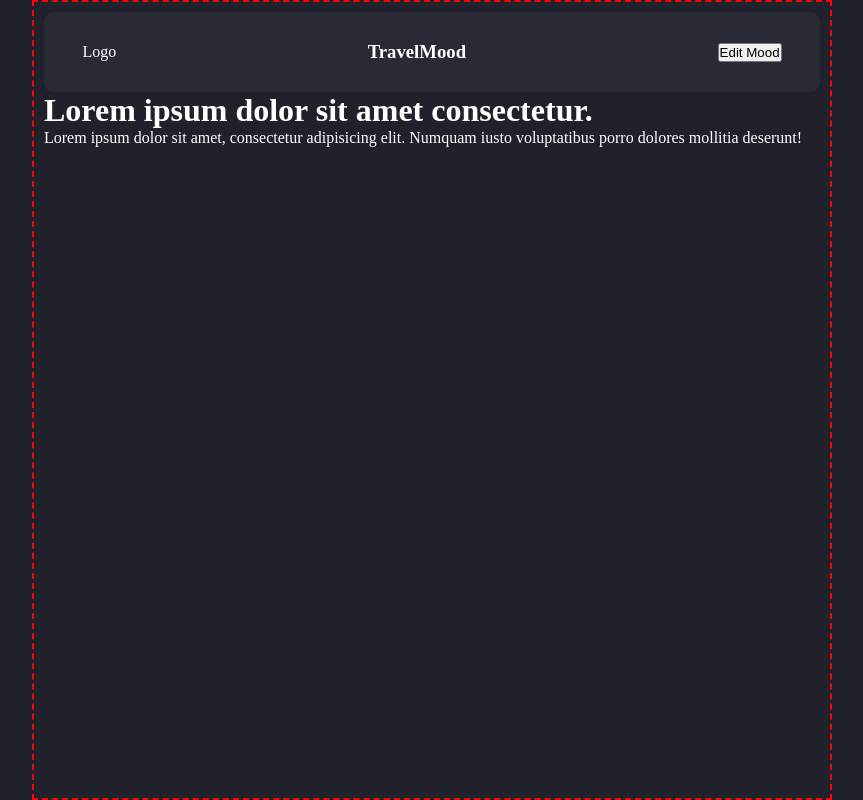
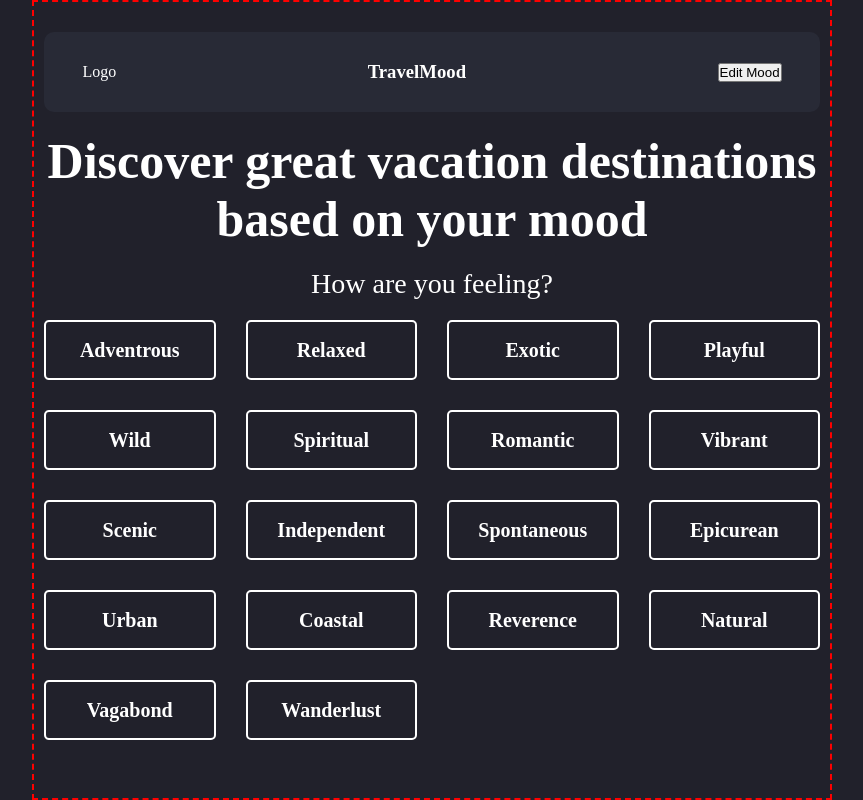
Before and after one commit to Deevyn9/travelmoods, a Next.js app: page / in a window 1280 px wide. Shown: the whole page, without its empty margins (208-1071 px from the left). Built offline with nearby package versions, Linux system fonts and the light colour scheme.

Commit message:
add different moods, create anchor tags

```diff
--- a/src/app/components/Hero.tsx
+++ b/src/app/components/Hero.tsx
@@ -1,20 +1,95 @@
 import React from "react";
 
-// const MoodButtons = [
-
-// ]
+const MoodButtons = [
+  {
+    moodname: "Adventrous",
+    path: "#",
+  },
+  {
+    moodname: "Relaxed",
+    path: "#",
+  },
+  {
+    moodname: "Exotic",
+    path: "#",
+  },
+  {
+    moodname: "Playful",
+    path: "#",
+  },
+  {
+    moodname: "Wild",
+    path: "#",
+  },
+  {
+    moodname: "Spiritual",
+    path: "#",
+  },
+  {
+    moodname: "Romantic",
+    path: "#",
+  },
+  {
+    moodname: "Vibrant",
+    path: "#",
+  },
+  {
+    moodname: "Scenic",
+    path: "#",
+  },
+  {
+    moodname: "Independent",
+    path: "#",
+  },
+  {
+    moodname: "Spontaneous",
+    path: "#",
+  },
+  {
+    moodname: "Epicurean",
+    path: "#",
+  },
+  {
+    moodname: "Urban",
+    path: "#",
+  },
+  {
+    moodname: "Coastal",
+    path: "#",
+  },
+  {
+    moodname: "Reverence",
+    path: "#",
+  },
+  {
+    moodname: "Natural",
+    path: "#",
+  },
+  {
+    moodname: "Vagabond",
+    path: "#",
+  },
+  {
+    moodname: "Wanderlust",
+    path: "#",
+  },
+];
 
 const Hero = () => {
   return (
     <div className="hero">
       <div className="hero-header">
-        <h1>Lorem ipsum dolor sit amet consectetur.</h1>
+        <h1>Discover great vacation destinations based on your mood</h1>
       </div>
       <div className="hero-paragraph">
-        <p>
-          Lorem ipsum dolor sit amet, consectetur adipisicing elit. Numquam
-          iusto voluptatibus porro dolores mollitia deserunt!
-        </p>
+        <p>How are you feeling?</p>
+      </div>
+      <div className="mood-buttons">
+        {MoodButtons.map((moodButton, i) => (
+          <a href="#" key={i}>
+            {moodButton.moodname}
+          </a>
+        ))}
       </div>
     </div>
   );
--- a/src/app/globals.css
+++ b/src/app/globals.css
@@ -18,7 +18,7 @@ body {
   width: 100%;
   border: 2px dashed red;
   min-height: 100vh;
-  padding: 10px;
+  padding: 30px 10px;
 }
 
 .nav {
@@ -26,6 +26,7 @@ body {
   height: 80px;
   background-color: rgb(40, 42, 54);
   border-radius: 10px;
+  margin-bottom: 20px;
 }
 
 .nav .nav-wrapper {
@@ -36,3 +37,51 @@ body {
   align-items: center;
   padding: 0 3vw;
 }
+
+.hero {
+  text-align: center;
+}
+
+.hero-header {
+  margin-bottom: 20px;
+  font-size: 25px;
+}
+
+.hero-paragraph {
+  margin-bottom: 20px;
+  font-size: 28px;
+}
+
+.mood-buttons {
+  display: grid;
+  grid-template-columns: repeat(4, 1fr);
+  gap: 30px;
+}
+
+.mood-buttons a {
+  height: 60px;
+  background-color: transparent;
+  color: white;
+  border: 2px solid white;
+  border-radius: 5px;
+  font-size: 20px;
+  font-weight: 600;
+  display: grid;
+  place-items: center;
+  text-decoration: none;
+}
+
+@media (max-width: 768px) {
+  .wrapper {
+    padding: 10px;
+  }
+
+  .mood-buttons {
+    grid-template-columns: repeat(3, 1fr);
+    gap: 10px;
+  }
+
+  .mood-buttons a {
+    font-size: 4vw;
+  }
+}
```
